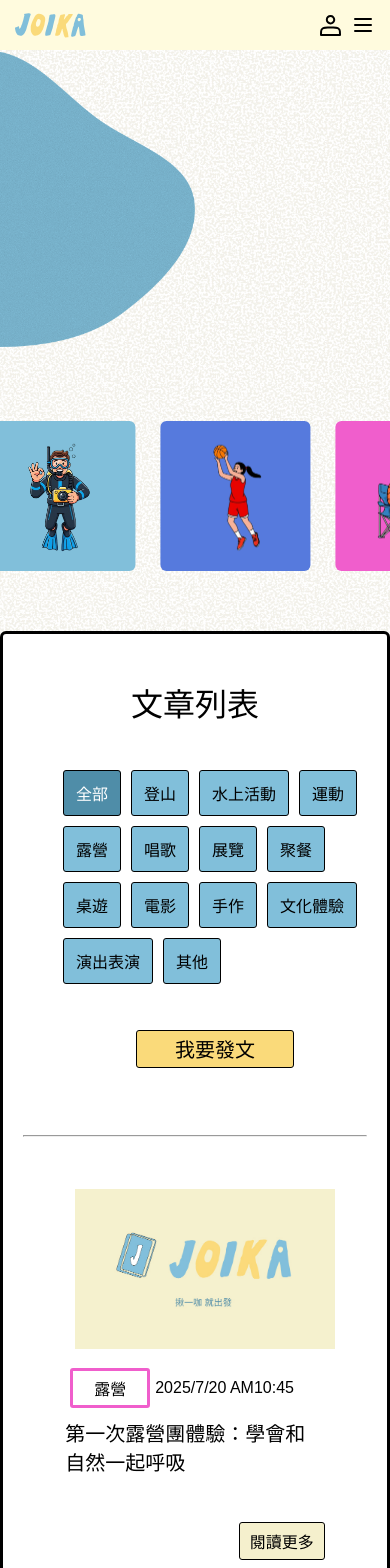
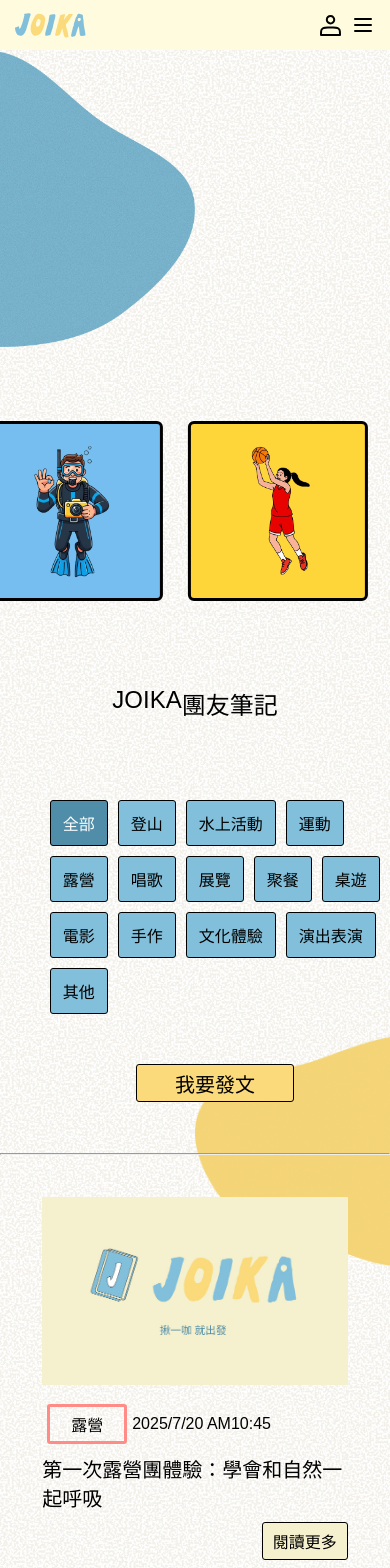
Before and after one commit to Jasonwen1512/joika, a Vue app: page /cjd101/g2/front/article/article in a window 390 px wide. Shown: the top 1568 px of the page. Built offline with nearby package versions, Linux system fonts and the light colour scheme; a web font is replaced by a local one.

Commit message:
活動分類改色票 部分畫面優化

```diff
--- a/src/components/article/Illustration.vue
+++ b/src/components/article/Illustration.vue
@@ -2,53 +2,52 @@
 import { ref, onMounted, onBeforeUnmount } from 'vue';
 
 // 1. 導入您的主要插圖
-//    請務必將路徑替換成您專案中正確的圖片路徑
-import articleimg from '@/assets/img/article/article-img.png?url'; // <--- 請修改此路徑
+import articleimg from '@/assets/img/article/article-img.png?url';
 
-// 2. 定義動畫所需的狀態
-//    這裡我們先用 emoji 當作素材庫，這也是您提到的方法之一
+// 2. 定義動畫所需的狀態 (已簡化)
 const iconOptions = ['🎨', '⛰️', '🎬', '🍽️', '🎶', '✍️','⛺','🏖️','🔥','🌅'];
 const lightbulbIcon = '💡';
 
 // 當前在雲朵中顯示的圖示
 const currentCloudIcon = ref(iconOptions[0]);
-// 是否被點擊，觸發了燈泡模式
+// [關鍵] 現在只用這一個狀態來控制所有點擊效果
 const isIdeaActive = ref(false);
 
-// 用於存放 setInterval 的 ID，方便之後清除
+// 用於存放 setInterval 的 ID
 let iconChangeInterval = null;
 
 // 3. 核心動畫邏輯
 function startIconCycling() {
-  // 設定一個計時器，每 2 秒執行一次
+  // 確保不會重複啟動計時器
+  if (iconChangeInterval) clearInterval(iconChangeInterval);
+
   iconChangeInterval = setInterval(() => {
-    // 如果已經點擊顯示燈泡了，就停止更換
-    if (isIdeaActive.value) {
-      clearInterval(iconChangeInterval);
-      return;
-    }
-
-    // 計算下一個要顯示的圖示
     const currentIndex = iconOptions.indexOf(currentCloudIcon.value);
-    const nextIndex = (currentIndex + 1) % iconOptions.length; // 使用 % 實現循環
+    const nextIndex = (currentIndex + 1) % iconOptions.length;
     currentCloudIcon.value = iconOptions[nextIndex];
-
-  }, 2000); // 2000 毫秒 = 2 秒
+  }, 2000);
 }
 
-// 4. 點擊事件處理
+// 4. [已簡化] 點擊事件處理
 function handleIllustrationClick() {
-  isIdeaActive.value = true;
+  // 直接切換「靈光一閃」的狀態
+  isIdeaActive.value = !isIdeaActive.value;
+
+  if (isIdeaActive.value) {
+    // 如果是啟用狀態，就清除圖示輪播
+    clearInterval(iconChangeInterval);
+  } else {
+    // 如果是關閉狀態，就重新開始輪播
+    startIconCycling();
+  }
 }
 
-// 5. 生命週期管理
+// 5. 生命週期管理 (不變)
 onMounted(() => {
-  // 當元件被掛載到畫面上時，啟動圖示循環動畫
   startIconCycling();
 });
 
 onBeforeUnmount(() => {
-  // 當元件要被銷毀時，務必清除計時器，避免記憶體洩漏
   if (iconChangeInterval) {
     clearInterval(iconChangeInterval);
   }
@@ -57,20 +56,14 @@ onBeforeUnmount(() => {
 
 <template>
   <!--
-    主容器，設定為 relative 定位，
-    這樣內部的 absolute 元素就會相對於它來定位。
-    我們也在這裡加上點擊事件。
+    主容器，現在只綁定點擊事件
   -->
   <div class="illustration-container" @click="handleIllustrationClick">
 
     <!-- 您的主要插圖 -->
     <img class="main-illustration" :src="articleimg" alt="插圖">
 
-    <!--
-      雲朵中的小圖示。
-      它會根據 isIdeaActive 的狀態，顯示燈泡或循環的圖示。
-      key 的作用是讓 Vue 在切換時能重新觸發 CSS 動畫。
-    -->
+    <!-- 雲朵中的圖示 -->
     <div v-if="isIdeaActive" :key="'idea'" class="cloud-icon">
       {{ lightbulbIcon }}
     </div>
@@ -78,51 +71,92 @@ onBeforeUnmount(() => {
       {{ currentCloudIcon }}
     </div>
 
+    <!--
+      [全新] 紅色線條的容器
+      只有在 isIdeaActive 為 true 時才會顯示
+    -->
+    <div v-if="isIdeaActive" class="idea-lines-container">
+      <div class="idea-line line-1"></div>
+      <div class="idea-line line-2"></div>
+      <div class="idea-line line-3"></div>
+    </div>
+
   </div>
 </template>
 
 <style scoped>
-/* 主容器 */
+/* 主容器 (不變) */
 .illustration-container {
-  position: absolute; /* 這是您原本的設定 */
-  bottom: -100px;   /* 這是您原本的設定 */
-  z-index: -999;    /* 這是您原本的設定 */
-
-  /* [新增] 讓容器本身也變成 relative，才能定位裡面的小圖示 */
+  position: absolute;
+  bottom: -100px;
+  z-index: -999;
   position: relative;
-  width: 400px; /* 請給定一個寬高，讓內部定位有依據 */
+  width: 400px;
   height: 400px;
-  cursor: pointer; /* 讓滑鼠變成手形，提示可以點擊 */
+  cursor: pointer;
 }
 
-/* 您的主要插圖 */
+/* 您的主要插圖 (不變) */
 .main-illustration {
   width: 100%;
   height: 100%;
 }
 
-/* 雲朵中的小圖示 */
+/* 雲朵中的小圖示 (不變) */
 .cloud-icon {
   position: absolute;
-
-  /*
-    [關鍵] 定位！
-    這兩個值(top, left)需要您根據插圖的實際樣貌來微調，
-    目標是讓圖示剛好出現在對話雲朵的中間。
-  */
   top: 18%;
-  left: 32%;
-
-  font-size: 45px; /* Emoji 的大小 */
-
-  /* 使用 transform 讓圖示的中心點對準 top/left 的位置 */
+  left: 30%;
+  font-size: 45px;
   transform: translate(-50%, -50%);
-
-  /* 加入一個可愛的彈出動畫 */
   animation: pop-in 0.5s cubic-bezier(0.175, 0.885, 0.32, 1.275);
 }
 
-/* 定義彈出動畫 */
+/* [修改] 紅色線條的容器，微調了位置以適應旋轉 */
+.idea-lines-container {
+  position: absolute;
+  top: 15%; /* 稍微向上移動一點 */
+  left: 65%;
+  display: flex;
+  flex-direction: column;
+  align-items: flex-start;
+      transform: rotate(-45deg);
+
+}
+
+/* [修改] 單條紅線的通用樣式，移除了 animation 屬性，改為在下方單獨定義 */
+.idea-line {
+  height: 12px;
+  background-color: #ffe23d;
+  border-radius: 6px;
+  margin-bottom: 20px;
+  transform-origin: left; /* 確保從左邊開始旋轉和縮放 */
+
+}
+
+/* [修改] 為每條線設定不同的寬度、旋轉角度和對應的動畫 */
+.idea-line.line-1 {
+  width: 60px;
+  /* 向上旋轉 15 度 */
+  transform: rotate(-15deg);
+  animation: draw-line-1 0.5s cubic-bezier(0.23, 1, 0.32, 1) forwards;
+}
+
+.idea-line.line-2 {
+  width: 100px;
+  /* 稍微向下旋轉 5 度 */
+  transform: rotate(5deg);
+  animation: draw-line-2 0.5s cubic-bezier(0.23, 1, 0.32, 1) 0.1s forwards;
+}
+
+.idea-line.line-3 {
+  width: 75px;
+  /* 向下旋轉 20 度 */
+  transform: rotate(20deg);
+  animation: draw-line-3 0.5s cubic-bezier(0.23, 1, 0.32, 1) 0.2s forwards;
+}
+
+/* 定義彈出動畫 (不變) */
 @keyframes pop-in {
   from {
     transform: translate(-50%, -50%) scale(0);
@@ -133,4 +167,39 @@ onBeforeUnmount(() => {
     opacity: 1;
   }
 }
+
+/* [全新] 為三條線分別定義帶有旋轉的動畫 */
+@keyframes draw-line-1 {
+  from {
+    /* 在保持旋轉角度的同時，將寬度從 0 放大到 1 */
+    transform: rotate(-15deg) scaleX(0);
+    opacity: 0;
+  }
+  to {
+    transform: rotate(-15deg) scaleX(1);
+    opacity: 1;
+  }
+}
+
+@keyframes draw-line-2 {
+  from {
+    transform: rotate(5deg) scaleX(0);
+    opacity: 0;
+  }
+  to {
+    transform: rotate(5deg) scaleX(1);
+    opacity: 1;
+  }
+}
+
+@keyframes draw-line-3 {
+  from {
+    transform: rotate(20deg) scaleX(0);
+    opacity: 0;
+  }
+  to {
+    transform: rotate(20deg) scaleX(1);
+    opacity: 1;
+  }
+}
 </style>
--- a/src/views/article/article-create.vue
+++ b/src/views/article/article-create.vue
@@ -141,6 +141,16 @@ onBeforeUnmount(() => {
 
 
 const categories = ["登山", "水上活動", "運動", "露營", "唱歌", "展覽", "聚餐", "桌遊", "電影", "手作", "文化體驗", "演出表演", "其他"];
+
+
+ //標題字
+ const titleText = ref("今天想說點什麼？")
+ const isVisible = ref(false);
+
+ onMounted(() => {
+  // 元件掛載後，直接將 isVisible 設為 true
+  isVisible.value = true;
+});
 </script>
 
 <template>
@@ -150,6 +160,18 @@ const categories = ["登山", "水上活動", "運動", "露營", "唱歌", "展
 
 
   <main class="create">
+   <div>
+      <h2 class="title" >
+    <span
+      v-for="(char, index) in titleText.split('')"
+      :key="index"
+      :style="`--index: ${index}`"
+      :class="{show:isVisible}"
+    >
+      {{ char }}
+    </span>
+  </h2>
+    </div>
 
     <input class="titlebox" type="text" placeholder="請輸入文章標題" />
     <div class="category-btn-list">
@@ -184,7 +206,7 @@ const categories = ["登山", "水上活動", "運動", "露營", "唱歌", "展
  </div>
 </template>
 
-<style scoped>
+<style scoped lang="scss">
 
 .bgimg{
   width: 100vw;
@@ -208,7 +230,7 @@ overflow: hidden;
 .decoration {
     position: absolute;
     bottom: 0px;
-    z-index: -999;
+    z-index: 1;
     display: none;
 }
 .create {
@@ -220,6 +242,7 @@ overflow: hidden;
   box-sizing: border-box;
   /* [關鍵修正] 明確定義 Grid 欄位 */
   grid-template-columns: 1fr;
+  z-index: 5;
 }
 
 .titlebox {
@@ -294,7 +317,37 @@ select {
   color: #ccc;
   padding: 10px;
     }
-@media (max-width: 768px) {
+
+
+    @keyframes showLetter {
+  from {
+    opacity: 0;
+    transform: translateY(20px);
+  }
+  to {
+    opacity: 1;
+    transform: translateY(0);
+  }
+}
+
+.title{
+text-align: center;
+display: flex;
+justify-content: center;
+margin-block: 3vh;
+}
+
+.title span {
+  display: inline-block;
+  opacity: 0;
+}
+
+.title span.show {
+  animation: showLetter 0.5s cubic-bezier(0.34, 2.55, 0.64, 1)
+    calc(var(--index) * 0.1s) forwards;
+}
+
+
   .create {
     gap: 15px;
   }
@@ -302,11 +355,13 @@ select {
     gap: 10px;
   }
 
+
+
+  .decoration{
+     @include desktop() {
+position: absolute;
+        bottom: 0vh;
+  display: block;}
 }
-@media screen and (min-width: 1024px) {
-  .decoration{
-
-  display: block;
-}}
 
     </style>
--- a/src/views/article/article.vue
+++ b/src/views/article/article.vue
@@ -3,7 +3,7 @@
 import { articleList } from "@/assets/data/fake-article";
 
 import Button from "@/components/Button.vue";
-import { ref, computed ,watch} from "vue";
+import { ref, computed ,watch,onMounted} from "vue";
 import konanImage from '@/assets/img/article/movie_konan.jpg';
 import ArticleDetail from "./article-detail.vue";
 import PreIcon from '@/assets/img/icon/pre-arrow.svg?url';
@@ -23,18 +23,18 @@ function getImageUrl(name) {
 }
 
   const BaseActivities = [
-  { label: "登山", color: "#56DD61", img: getImageUrl("banner_climbing.png") },
-  { label: "水上活動", color: "#81BFDA", img: getImageUrl("banner_diving.png") },
-  { label: "運動", color: "#567ADD", img: getImageUrl("banner_sports.png") },
-  { label: "露營", color: "#F05ECC", img: getImageUrl("banner_camping.png") },
-  { label: "唱歌", color: "#FADA7A", img: getImageUrl("banner_sing.png") },
-  { label: "展覽", color: "#FF7F5B", img: getImageUrl("banner_exhibition.png") },
-  { label: "聚餐", color: "#FFB65D", img: getImageUrl("banner_Dinner.png") },
-  { label: "桌遊", color: "#F5F0CD", img: getImageUrl("banner_board_games.png") },
-  { label: "電影", color: "#B1F0F7", img: getImageUrl("banner_movie.png") },
-  { label: "手作", color: "#DBF964", img: getImageUrl("banner_Handmade.png") },
-  { label: "文化體驗", color: "#6AF6C5", img: getImageUrl("banner_culturalHxperience.png") },
-  { label: "演出表演", color: "#EA64FF", img: getImageUrl("banner_live.png") },
+  { label: "登山", color: "#6DE1D2", img: getImageUrl("banner_climbing.png") },
+  { label: "水上活動", color:"#77BEF0", img: getImageUrl("banner_diving.png") },
+  { label: "運動", color:  "#FFD63A", img: getImageUrl("banner_sports.png") },
+  { label: "露營", color: "#FF8C86", img: getImageUrl("banner_camping.png") },
+  { label: "唱歌", color:  "#FFA955", img: getImageUrl("banner_sing.png") },
+  { label: "展覽", color: "#6DE1D2", img: getImageUrl("banner_exhibition.png") },
+  { label: "聚餐", color: "#77BEF0", img: getImageUrl("banner_Dinner.png") },
+  { label: "桌遊", color: "#FFD63A", img: getImageUrl("banner_board_games.png") },
+  { label: "電影", color: "#FF8C86", img: getImageUrl("banner_movie.png") },
+  { label: "手作", color: "#FFA955", img: getImageUrl("banner_Handmade.png") },
+  { label: "文化體驗", color: "#6DE1D2", img: getImageUrl("banner_culturalHxperience.png") },
+  { label: "演出表演", color: "#77BEF0", img: getImageUrl("banner_live.png") },
   { label: "其他", color: "#969696", img: getImageUrl("cpboy.svg") }
 ];
 const activities = [...BaseActivities, ...BaseActivities, ...BaseActivities];
@@ -60,18 +60,18 @@ const categories = [
 
 //分類顏色
   const EventColorMap = {
-  "登山": "#56DD61",
-  "水上活動": "#81BFDA",
-  "運動": "#567ADD",
-  "露營": "#F05ECC",
-  "唱歌": "#FADA7A",
-  "展覽": "#FF7F5B",
-  "聚餐": "#FFB65D",
-  "桌遊": "#F5F0CD",
-  "電影": "#B1F0F7",
-  "手作": "#DBF964",
-  "文化體驗": "#6AF6C5",
-  "演出表演": "#EA64FF",
+  "登山": "#6DE1D2",
+  "水上活動": "#77BEF0",
+  "運動": "#FFD63A",
+  "露營": "#FF8C86",
+  "唱歌": "#FFA955",
+  "展覽": "#6DE1D2",
+  "聚餐": "#77BEF0",
+  "桌遊": "#FFD63A",
+  "電影": "#FF8C86",
+  "手作": "#FFA955",
+  "文化體驗": "#6DE1D2",
+  "演出表演": "#77BEF0",
   "其他": "#969696"
 };
 
@@ -185,12 +185,21 @@ const PaginationList = computed(() => {
 
   return pages
 })
+
 //我要發文按鈕
 const ula = () => {
   alert('我要發文');
   // 在這裡可以加入跳轉到發文頁面的邏輯，例如使用 Vue Router
   // router.push('/create-post');
   }
+  //標題字
+ const titleText = ref("JOIKA團友筆記")
+ const isVisible = ref(false);
+
+ onMounted(() => {
+  // 元件掛載後，直接將 isVisible 設為 true
+  isVisible.value = true;
+});
 
 </script>
 
@@ -219,11 +228,20 @@ const ula = () => {
       </div>
     </div>
   </section>
+   <div>
+      <h2 class="title" >
+    <span
+      v-for="(char, index) in titleText.split('')"
+      :key="index"
+      :style="`--index: ${index}`"
+      :class="{show:isVisible}"
+    >
+      {{ char }}
+    </span>
+  </h2>
+    </div>
+  <main class="artic">
 
-  <main class="artic">
-    <div class="title">
-      <h2>文章列表</h2>
-    </div>
 <!-- 文章類別 -->
     <section class="article-category">
       <div class="category-list">
@@ -239,7 +257,7 @@ const ula = () => {
       <router-link to="/article/article-create" class="article-link">
 
 <div class="post-btn">
-      <Button  theme="primary" size="md">我要發文</Button>
+      <Button :theme="primary" size="md">我要發文</Button>
     </div>
     </router-link>
     </section>
@@ -275,7 +293,7 @@ v-for="(article, index) in PaginatedArticles"
 <p v-html="article.content"></p>
 
         </div>
-          <div class="read-more">
+          <div class="read-more"  >
               <Button :onClick="readarticle" theme="info" size="sm">閱讀更多</Button>
           </div>
       </div>
@@ -325,10 +343,7 @@ v-for="(article, index) in PaginatedArticles"
     <img :src="NextIcon" alt="下一張箭頭" />
   </button>
 </div>
-<div class="decoration">
-    <Illustration />
 
- </div>
 </main>
 
 </template>
@@ -389,10 +404,11 @@ body{
   align-items: flex-end;   /* 將圖片對齊底部 */
   text-align: center;
       border-radius: 6px;
+    position: relative;
+    overflow: visible;
+    border: 3px solid;
 
-  /* 加上這兩個屬性，確保效果能正常顯示 */
-  position: relative; /* 為了更好地控制子元素的位置 */
-  overflow: visible;  /* 明確設定 overflow，雖然這是預設值 */
+
 }
 
 .pic img {
@@ -420,7 +436,7 @@ body{
 
  background: radial-gradient(
     ellipse at 50% 100%,
-    rgb(223, 251, 255) 0%,
+    rgb(254, 255, 206) 0%,
     transparent 60%
   );
 
@@ -480,31 +496,59 @@ clip-path: polygon(40% 0%, 60% 0%, 100% 100%, 0% 100%);
   gap: 10px;
   flex: 3;
       flex-wrap: wrap;
+      justify-content: space-around;
 
+ @keyframes showLetter {
+  from {
+    opacity: 0;
+    transform: translateY(20px);
   }
-.title {
+  to {
+    opacity: 1;
+    transform: translateY(0);
+  }
+}
+}
+.title{
+text-align: center;
+display: flex;
+justify-content: center;
 margin-block: 3vh;
 }
 
+.title span {
+  display: inline-block;
+  opacity: 0;
+}
+
+.title span.show {
+  animation: showLetter 0.5s cubic-bezier(0.34, 2.55, 0.64, 1)
+    calc(var(--index) * 0.1s) forwards;
+}
+
+
 section.article-category {
-  display: flex;
+    gap: 30px;
+    padding: 4vh 2.5vw;
+    display: flex
+;
     justify-content: space-between;
     max-width: 1200px;
     width: 100%;
-  align-items: center;
+    flex-direction: column
 }
 
 main.artic {
  max-width: 1200px;
     align-content: center;
-    margin: 0 auto 6vh;
-    background: white;
-    padding: 20px;
-    border: 3px solid;
-    border-radius: 6px;
+    margin: 0 auto 20vh;
+    // background: white;
+
+    // border: 3px solid;
+    // border-radius: 6px;
 }
 hr {
-  margin-block: 5vh;
+  margin-block: 2vh;
 }
 .article-body p {
   overflow: hidden;
@@ -522,6 +566,7 @@ hr {
     flex-direction: row;
     flex-wrap: nowrap;
     margin: 5vh auto;
+    gap:3vw;
 }
 
 section.article-list {
@@ -535,7 +580,16 @@ section.article-list {
   flex-direction: column;
   /* gap: 20px; */
   justify-content: space-around;
-    gap:5px;
+  gap: 5px;
+  &:hover{
+    .button {
+      ::v-deep &[data-theme="info"][data-size="sm"] {
+        color: #000 !important;
+        background-color: #fff39c !important;
+        border-color: #000 !important;
+      }
+    }
+  }
 }
 .event-label {
     text-align: center;
@@ -574,9 +628,8 @@ section.article-list {
     padding-block: 5px;
 }
 .article-img{
-  margin: 10px;
   flex:1;
-  max-width: 285px;
+  // max-width: 285px;
   max-height: 190px;
   width: 100%;
   height: auto;
@@ -586,13 +639,13 @@ section.article-list {
 }
 .article-img img{
   width: 100%;
+  margin: auto;
 
 }
 
 .read-more{
   display: grid;
 justify-content: end;
-margin-top: 10px;
 }
 a.article-text-link {
     flex: 2;
@@ -612,10 +665,17 @@ transform:translateX(5px)
   transform:translateX(-5px)
 
 }
+.btn_here {
+  color: #000 !important;
+  background-color: #f5f0cd !important;
+  border-color: #000 !important;
+}
+
 
 @media (max-width: 1024px) {
   .title{
       margin-inline: 20px;
+    font-size: $font-size-h3;
 
   }
 .category-list{
@@ -640,32 +700,36 @@ justify-content: center;
     width: 50%!important;
   }
 .pic{
-  width: 150px;
-  height: 150px;
+  width: 180px;
+  height: 180px;
 }
 .banner-text{
   font-size: 1.25rem;
 }
 .category-list {
-
+    justify-content: space-around;
  gap: 10px;
         flex-direction: row;
         justify-content: left;
         flex-wrap: wrap;
         padding: 20px;
 }
-.button-wrapper {
-    margin: 3vh auto;
-}
+// .button-wrapper {
+//     // margin: 3vh auto;
+// }
 section.article-category {
 
     flex-direction: column;
 }
 .title {
 text-align: center;
+display: flex;
+justify-content: center;
+
 }
 .article-item{
     flex-direction: column;
+
 }
 .article-title h3{
   font-family: 'Noto Sans';
@@ -681,10 +745,6 @@ text-align: center;
 }
 
 }
-.decoration {
-    position: absolute;
-    bottom: 0px;
-    z-index: -999;
-    display: none;
-}
+
+
 </style>
```
Also changed, not shown: src/views/article/article-detail.vue (+19 -16 lines), src/views/member/member-content.vue (+17 -14 lines), src/assets/img/article/airplane.png (added). Lines whose indentation alone changed are shown as unchanged.
